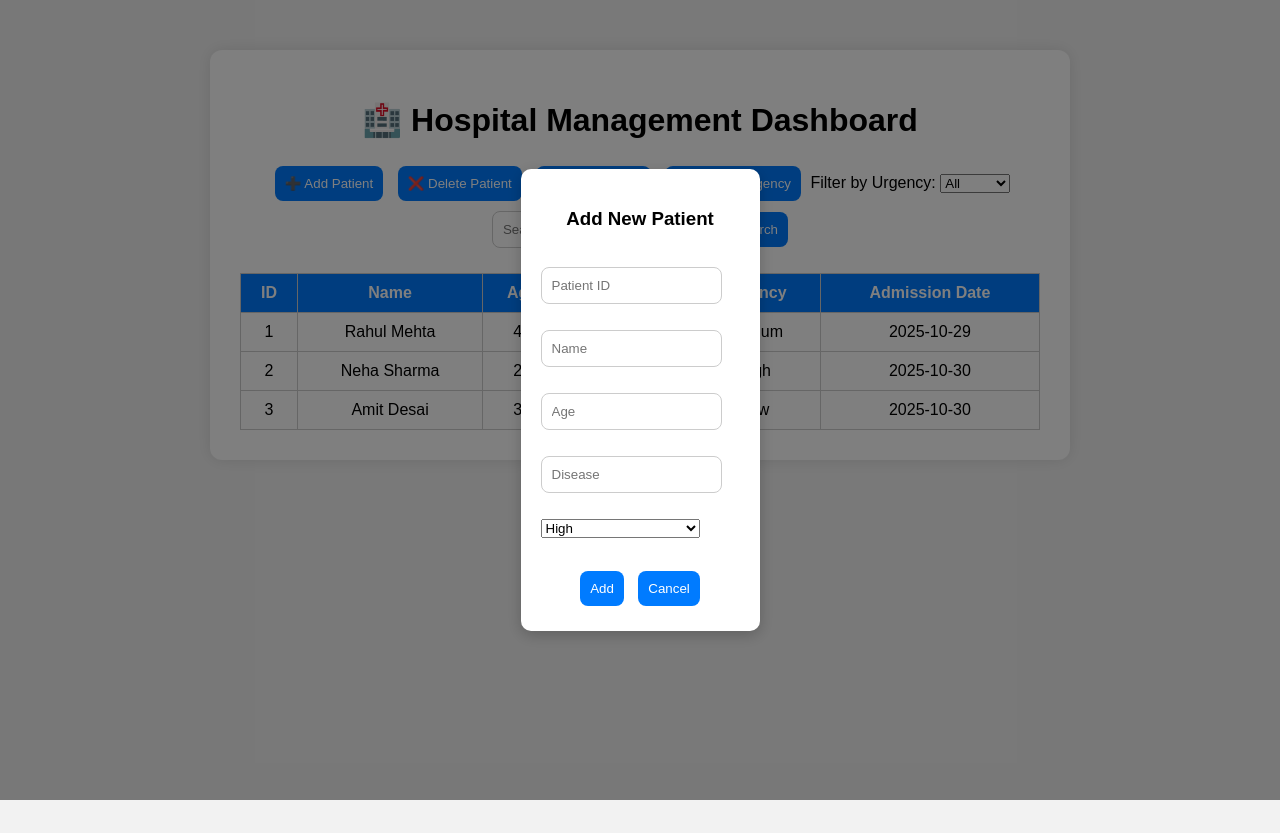
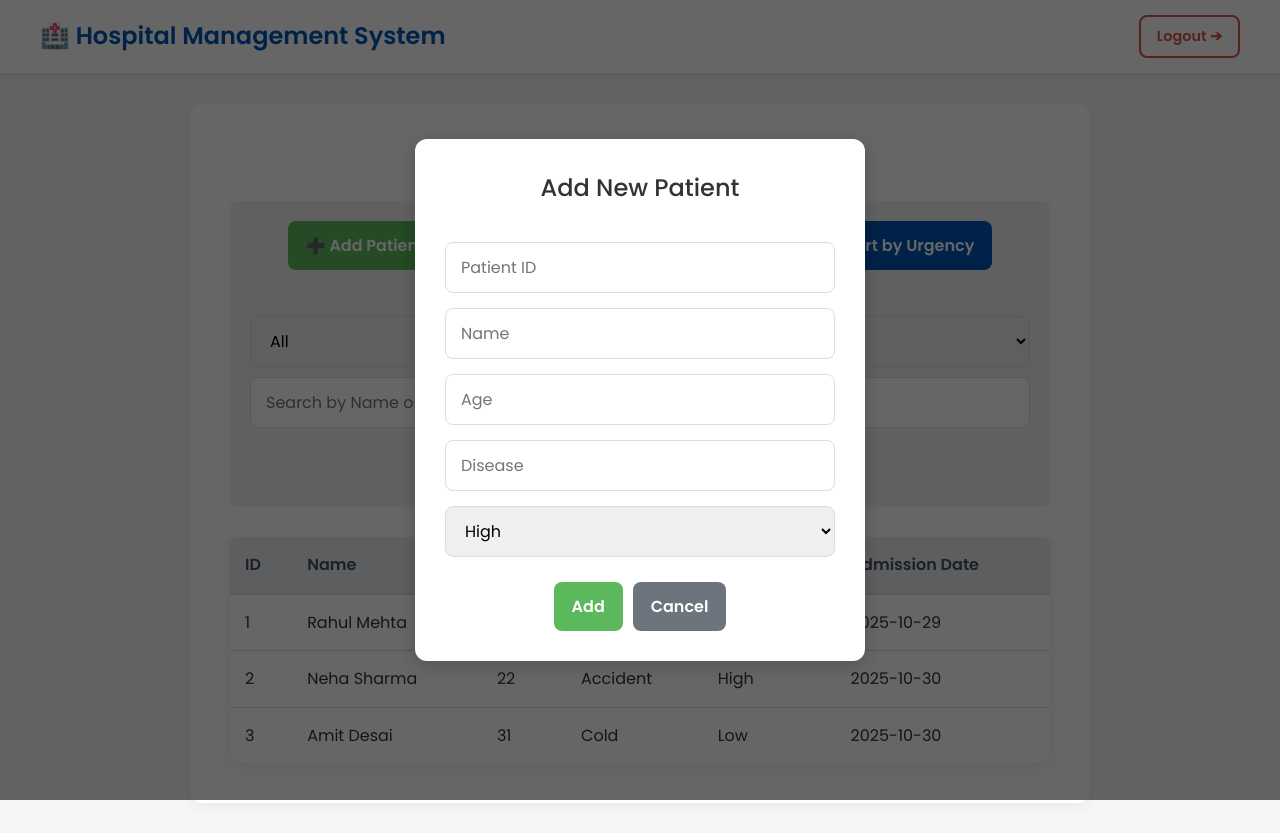
Before and after one commit to riddhi6000/DSA-mini-project, a plain HTML site: page dashboard.html in a window 1280 px wide. Both pictures are taken after a click on the button "➕ Add Patient". Before the commit the page ends 800 px from the top, so only its background shows below. Drawn offline with Linux system fonts and the light colour scheme.

Commit message:
Changed UI

```diff
--- a/dashboard.html
+++ b/dashboard.html
@@ -1,16 +1,25 @@
 <!DOCTYPE html>
 <html lang="en">
-
 <head>
     <meta charset="UTF-8" />
     <meta name="viewport" content="width=device-width, initial-scale=1.0" />
     <title>Hospital Dashboard</title>
+    <link
+        href="https://fonts.googleapis.com/css2?family=Poppins:wght@400;500;600&display=swap"
+        rel="stylesheet"
+    />
     <link rel="stylesheet" href="style.css" />
 </head>
-
 <body>
+    <nav class="navbar">
+        <div class="navbar-content">
+            <h1 class="nav-title">🏥 Hospital Management System</h1>
+            <a href="index.html" id="logoutBtn">Logout ➔</a>
+        </div>
+    </nav>
+    <div class="container">
         <div class="dashboard">
-        <h1>🏥 Hospital Management Dashboard</h1>
+            <h3>Patient Dashboard</h3>
 
             <div class="controls">
                 <button id="addPatientBtn">➕ Add Patient</button>
@@ -26,7 +35,11 @@
                     <option value="Low">Low</option>
                 </select>
 
-            <input type="text" id="searchInput" placeholder="Search by Name or ID" />
+                <input
+                    type="text"
+                    id="searchInput"
+                    placeholder="Search by Name or ID"
+                />
                 <button id="searchBtn">🔍 Search</button>
             </div>
 
@@ -41,11 +54,12 @@
                         <th>Admission Date</th>
                     </tr>
                 </thead>
-            <tbody></tbody>
+                <tbody>
+                    </tbody>
             </table>
         </div>
+    </div>
 
-    <!-- ✅ Add Patient Modal -->
     <div id="addModal" class="modal">
         <div class="modal-content">
             <h3>Add New Patient</h3>
@@ -65,7 +79,6 @@
         </div>
     </div>
 
-    <!-- ✅ Delete Patient Modal -->
     <div id="deleteModal" class="modal">
         <div class="modal-content">
             <h3>Delete Patient</h3>
@@ -77,7 +90,6 @@
         </div>
     </div>
 
-    <!-- ✅ Custom Popup -->
     <div id="popup" class="popup">
         <div class="popup-content">
             <p id="popupMessage"></p>
@@ -88,5 +100,4 @@
     <script src="dsa.js"></script>
     <script src="script.js"></script>
 </body>
-
 </html>
--- a/style.css
+++ b/style.css
@@ -1,152 +1,256 @@
-/* Shared CSS for login + dashboard (minimal, consistent design). */
-body {
-  font-family: "Poppins", sans-serif;
-  background: #f2f2f2;
+/* =========================================
+   NEW PROFESSIONAL STYLES (v2 with Navbar)
+   ========================================= */
+
+/* === 1. Global & Theme === */
+:root {
+  --font-family: "Poppins", sans-serif;
+  --bg-color: #f4f7f6;
+  --container-bg: #ffffff;
+  --text-color: #333;
+  --primary-color: #0056b3;
+  --primary-hover: #004494;
+  --danger-color: #d9534f;
+  --danger-hover: #c9302c;
+  --success-color: #5cb85c;
+  --success-hover: #4cae4c;
+  --light-gray: #f1f1f1;
+  --border-color: #ddd;
+  --shadow: 0 4px 12px rgba(0, 0, 0, 0.05);
+}
+
+* {
   margin: 0;
   padding: 0;
+  box-sizing: border-box;
 }
 
-h1,
+body {
+  font-family: var(--font-family);
+  background: var(--bg-color);
+  color: var(--text-color);
+  line-height: 1.6;
+}
+
+h1 {
+  font-size: 2rem;
+  font-weight: 600;
+  color: var(--primary-color);
+  margin-bottom: 0; /* Handled by nav */
+}
+
 h3 {
   text-align: center;
+  font-size: 1.5rem;
+  font-weight: 500;
+  margin-bottom: 20px;
+}
+
+/* === 2. NEW Navigation Bar === */
+.navbar {
+  width: 100%;
+  background: var(--container-bg);
+  padding: 15px 30px;
+  box-shadow: 0 2px 8px rgba(0, 0, 0, 0.1);
+  position: sticky;
+  top: 0;
+  z-index: 100;
+}
+
+.navbar-content {
+  max-width: 1200px;
+  margin: 0 auto;
+  display: flex;
+  justify-content: space-between;
+  align-items: center;
+}
+
+.nav-title {
+  font-size: 1.5rem; /* Resized for nav */
+  color: var(--primary-color);
+  font-weight: 600;
+}
+
+#logoutBtn {
+  font-family: var(--font-family);
+  background: transparent;
+  border: 2px solid var(--danger-color);
+  color: var(--danger-color);
+  padding: 8px 16px;
+  border-radius: 8px;
+  font-weight: 600;
+  text-decoration: none;
+  font-size: 0.9rem;
+  transition: all 0.3s ease;
+}
+
+#logoutBtn:hover {
+  background: var(--danger-color);
+  color: white;
+}
+
+/* === 3. Containers === */
+.container {
+  padding: 30px; /* Padding for dashboard */
 }
 
 .login-container,
 .dashboard {
-  max-width: 800px;
-  margin: 50px auto;
-  background: white;
-  padding: 30px;
+  max-width: 900px;
+  margin: 0 auto; /* Centered, margin-top handled by .container */
+  background: var(--container-bg);
+  padding: 40px;
   border-radius: 12px;
-  box-shadow: 0 0 15px rgba(0, 0, 0, 0.1);
+  box-shadow: var(--shadow);
+}
+
+.login-container {
+  margin: 40px auto; /* Keep login centered on its page */
+}
+
+/* === 4. Login Page === */
+#loginForm {
+  display: flex;
+  flex-direction: column;
+  gap: 15px;
+  max-width: 350px;
+  margin: 20px auto 0;
 }
 
 #loginMessage {
-  display: inline block;
   text-align: center;
-  margin: 0 auto;
-  color: red;
+  color: var(--danger-color);
+  font-weight: 500;
+  height: 20px; /* Reserve space */
 }
 
-#loginForm {
-  display: inline block;
-  text-align: center;
-  margin: 0 auto;
+/* === 5. Shared Form Elements (Inputs & Buttons) === */
+input[type="text"],
+input[type="password"],
+input[type="number"],
+select {
+  width: 100%;
+  padding: 12px 15px;
+  border: 1px solid var(--border-color);
+  border-radius: 8px;
+  font-family: var(--font-family);
+  font-size: 1rem;
+  transition: border-color 0.3s ease, box-shadow 0.3s ease;
 }
 
-input,
-button {
-  padding: 10px;
-  margin: 5px;
-  border: 1px solid #ccc;
-  border-radius: 8px;
+input[type="text"]:focus,
+input[type="password"]:focus,
+input[type="number"]:focus,
+select:focus {
+  outline: none;
+  border-color: var(--primary-color);
+  box-shadow: 0 0 0 3px rgba(0, 86, 179, 0.1);
 }
 
 button {
   cursor: pointer;
-  background: #007bff;
+  padding: 12px 18px;
+  border: none;
+  border-radius: 8px;
+  font-family: var(--font-family);
+  font-size: 1rem;
+  font-weight: 600;
   color: white;
-  border: none;
+  background: var(--primary-color);
+  transition: background-color 0.3s ease, transform 0.1s ease;
 }
 
 button:hover {
-  background: #0056b3;
+  background: var(--primary-hover);
 }
 
+button:active {
+  transform: scale(0.98);
+}
+
+/* === 6. Dashboard Controls === */
+.controls {
+  display: flex;
+  flex-wrap: wrap;
+  gap: 10px;
+  align-items: center;
+  justify-content: center;
+  margin-bottom: 30px;
+  padding: 20px;
+  background: var(--light-gray);
+  border-radius: 8px;
+}
+
+.controls label {
+  font-weight: 500;
+  margin-left: 10px;
+}
+
+.controls #searchInput {
+  flex-grow: 1;
+  min-width: 180px;
+}
+
+/* Button-specific colors */
+#addPatientBtn {
+  background-color: var(--success-color);
+}
+#addPatientBtn:hover {
+  background-color: var(--success-hover);
+}
+#deletePatientBtn {
+  background-color: var(--danger-color);
+}
+#deletePatientBtn:hover {
+  background-color: var(--danger-hover);
+}
+
+/* === 7. Dashboard Table === */
 table {
   width: 100%;
   border-collapse: collapse;
   margin-top: 20px;
+  box-shadow: var(--shadow);
+  border-radius: 8px;
+  overflow: hidden; /* For border-radius */
 }
 
 th,
 td {
-  border: 1px solid #ccc;
-  padding: 10px;
-  text-align: center;
+  padding: 15px;
+  text-align: left;
+  border-bottom: 1px solid var(--border-color);
 }
 
 thead {
-  background: #007bff;
-  color: white;
+  background: #e9ecef;
+  color: #495057;
+  font-weight: 600;
 }
 
-.controls {
-  text-align: center;
-  margin-bottom: 15px;
+thead th {
+  border-bottom-width: 2px;
 }
 
-.lists {
-  display: flex;
-  justify-content: space-between;
-  margin-top: 20px;
+tbody tr {
+  background-color: var(--container-bg);
+  transition: background-color 0.2s ease;
 }
 
-ul {
-  list-style-type: none;
-  padding: 0;
+tbody tr:last-child td {
+  border-bottom: 0;
 }
 
-/* Popup */
-.modal {
-  display: none;
-  position: fixed;
-  z-index: 10;
-  left: 0;
-  top: 0;
-  width: 100%;
-  height: 100%;
-  background-color: rgba(0, 0, 0, 0.5);
+tbody tr:hover {
+  background-color: var(--light-gray);
 }
 
-.modal-content {
-  background: white;
-  border-radius: 12px;
-  padding: 20px;
-  max-width: 400px;
-  margin: 10% auto;
-  text-align: center;
-  box-shadow: 0 4px 15px rgba(0, 0, 0, 0.2);
-}
-
-.modal-content input,
-.modal-content select {
-  width: 80%;
-  margin: 8px 0;
-}
-
-.modal-buttons {
-  margin-top: 10px;
-}
-
-.modal-buttons button {
-  margin: 5px;
-}
-
-.modal {
-  display: none;
+/* === 8. Modals & Popups === */
+.modal,
+.popup {
+  display: none; /* Hidden by default */
   position: fixed;
-  top: 0;
-  left: 0;
-  width: 100%;
-  height: 100%;
-  background: rgba(0, 0, 0, 0.5);
-  justify-content: center;
-  align-items: center;
-}
-.modal-content {
-  background: white;
-  padding: 20px;
-  border-radius: 10px;
-  display: flex;
-  flex-direction: column;
-  gap: 10px;
-}
-/* ========== Custom Popup Styling ========== */
-.popup {
-  display: none;
-  position: fixed;
-  z-index: 9999;
+  z-index: 1000;
   left: 0;
   top: 0;
   width: 100%;
@@ -154,15 +258,21 @@ ul {
   background: rgba(0, 0, 0, 0.6);
   justify-content: center;
   align-items: center;
+  animation: fadeIn 0.3s ease;
 }
 
+.modal-content,
 .popup-content {
-  background: #fff;
-  padding: 20px 30px;
+  background: var(--container-bg);
   border-radius: 12px;
+  padding: 30px;
+  max-width: 450px;
+  width: 90%;
+  box-shadow: 0 5px 20px rgba(0, 0, 0, 0.2);
   text-align: center;
-  box-shadow: 0 4px 20px rgba(0, 0, 0, 0.2);
-  animation: fadeIn 0.3s ease-in-out;
+  display: flex;
+  flex-direction: column;
+  gap: 15px;
 }
 
 .popup-content p {
@@ -170,26 +280,51 @@ ul {
   margin-bottom: 10px;
 }
 
-.popup-content button {
-  background: #007bff;
-  color: white;
-  border: none;
-  padding: 8px 16px;
-  border-radius: 8px;
-  cursor: pointer;
+.modal-buttons {
+  display: flex;
+  gap: 10px;
+  justify-content: center;
+  margin-top: 10px;
 }
 
-.popup-content button:hover {
-  background: #0056b3;
+/* Modal-specific button styling */
+#modalAddBtn,
+#confirmDeleteBtn {
+  background-color: var(--success-color);
+}
+#modalAddBtn:hover,
+#confirmDeleteBtn:hover {
+  background-color: var(--success-hover);
+}
+#confirmDeleteBtn {
+  background-color: var(--danger-color);
+}
+#confirmDeleteBtn:hover {
+  background-color: var(--danger-hover);
+}
+#modalCloseBtn,
+#closeDeleteBtn {
+  background-color: #6c757d;
+}
+#modalCloseBtn:hover,
+#closeDeleteBtn:hover {
+  background-color: #5a6268;
+}
+#popupOkBtn {
+  background-color: var(--primary-color);
+}
+#popupOkBtn:hover {
+  background-color: var(--primary-hover);
 }
 
+/* === 9. Animations === */
 @keyframes fadeIn {
   from {
-    transform: scale(0.9);
     opacity: 0;
+    transform: scale(0.95);
   }
   to {
+    opacity: 1;
     transform: scale(1);
-    opacity: 1;
   }
 }
```
Lines whose indentation alone changed are shown as unchanged.
